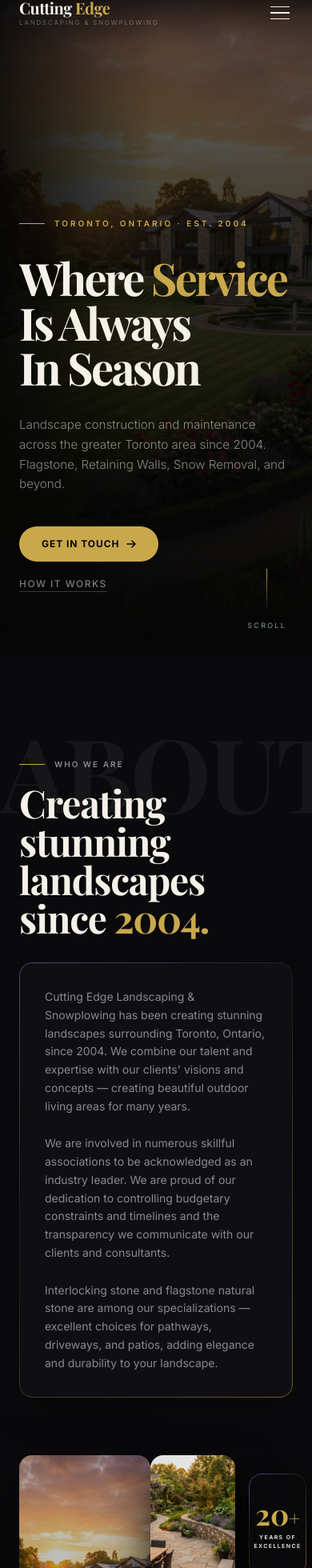
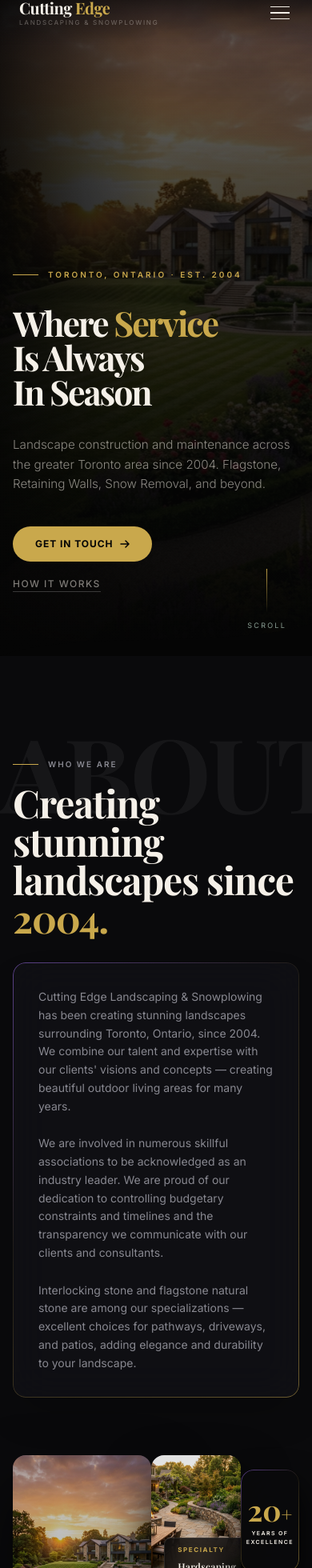
Before and after one commit to sohailarbi355813-cmyk/cuttingedgelandscape, a Next.js app: page / in a window 390 px wide. Shown: the part 24-1984 px from the top of the page at 80% size. Built offline with nearby package versions, Linux system fonts and the light colour scheme.

Commit message:
Optimize entire site for mobile layout constraints

```diff
--- a/components/About.tsx
+++ b/components/About.tsx
@@ -14,7 +14,7 @@ export default function About() {
         </span>
       </div>
 
-      <div className="relative z-10 w-full px-6 md:px-16 flex flex-col xl:flex-row items-start gap-12 xl:gap-16">
+      <div className="relative z-10 w-full px-4 md:px-16 flex flex-col xl:flex-row items-start gap-12 xl:gap-16">
 
         {/* LEFT COLUMN - MAIN TEXT */}
         <div className="w-full xl:w-[45%] flex flex-col">
@@ -62,7 +62,7 @@ export default function About() {
         <div className="w-full xl:w-[55%] flex flex-col gap-10 mt-6 xl:mt-0">
 
           {/* IMAGE COMPOSITION */}
-          <div className="relative w-full h-[450px] md:h-[550px] flex justify-end">
+          <div className="relative w-full h-[350px] md:h-[550px] flex justify-end">
 
             {/* Main Large Image */}
             <motion.div
@@ -100,7 +100,7 @@ export default function About() {
               whileInView={{ opacity: 1, scale: 1 }}
               viewport={{ once: true }}
               transition={{ type: "spring", stiffness: 100, damping: 15, delay: 0.3 }}
-              className="absolute top-[5%] left-[5%] xl:-left-[5%] w-32 h-32 md:w-36 md:h-36 rounded-full glow-border bg-[#0a0a0c]/90 backdrop-blur-xl flex flex-col items-center justify-center z-30 shadow-[0_20px_40px_rgba(0,0,0,0.9)]"
+              className="absolute top-[5%] left-0 xl:-left-[5%] w-32 h-32 md:w-36 md:h-36 rounded-full glow-border bg-[#0a0a0c]/90 backdrop-blur-xl flex flex-col items-center justify-center z-30 shadow-[0_20px_40px_rgba(0,0,0,0.9)]"
             >
               <div className="relative z-10 flex flex-col items-center">
                 <span className="font-[family-name:var(--font-display)] text-[#C9A84C] text-4xl md:text-5xl font-bold leading-none mb-1">20<span className="text-2xl md:text-3xl">+</span></span>
--- a/components/Achievements.tsx
+++ b/components/Achievements.tsx
@@ -81,7 +81,7 @@ export default function Achievements() {
         </span>
       </div>
 
-      <div className="relative z-10 max-w-[1400px] mx-auto px-6 md:px-16">
+      <div className="relative z-10 max-w-[1400px] mx-auto px-4 md:px-16">
 
         {/* Header */}
         <div className="flex flex-col md:flex-row md:items-end justify-between mb-20 gap-6">
--- a/components/Footer.tsx
+++ b/components/Footer.tsx
@@ -57,7 +57,7 @@ export default function Footer() {
         {/* Radial depth */}
         <div className="absolute inset-0 bg-[radial-gradient(ellipse_at_top_left,rgba(255,255,255,0.12),transparent_55%),radial-gradient(ellipse_at_bottom_right,rgba(5,5,5,0.18),transparent_55%)]" />
 
-        <div className="relative z-10 max-w-[1400px] mx-auto px-6 md:px-16 py-28 md:py-36">
+        <div className="relative z-10 max-w-[1400px] mx-auto px-4 md:px-16 py-28 md:py-36">
           <div className="flex flex-col md:flex-row md:items-end md:justify-between gap-10">
             <motion.div
               initial={{ opacity: 0, y: 30 }}
@@ -67,7 +67,7 @@ export default function Footer() {
             >
               <p className="text-[10px] uppercase tracking-[0.3em] text-[#050505]/50 mb-5 font-semibold">— Free Estimate</p>
               <h2 className="font-[family-name:var(--font-display)] font-bold text-[#050505] leading-none tracking-tighter"
-                  style={{ fontSize: "clamp(3rem, 7vw, 7rem)" }}>
+                  style={{ fontSize: "clamp(2.5rem, 9vw, 7rem)" }}>
                 Contact Us<br/>for a Free<br/>Estimate
               </h2>
             </motion.div>
@@ -104,7 +104,7 @@ export default function Footer() {
       <footer id="contact" className="bg-[#0a0a0c] relative overflow-hidden pt-28 pb-16">
 
         {/* Removed grid lines, kept clean background */}
-        <div className="relative z-10 max-w-[1400px] mx-auto px-6 md:px-16">
+        <div className="relative z-10 max-w-[1400px] mx-auto px-4 md:px-16">
 
           <div className="grid grid-cols-1 lg:grid-cols-[1.5fr_1fr_1fr] gap-20 lg:gap-16 mb-28">
 
--- a/components/Hero.tsx
+++ b/components/Hero.tsx
@@ -33,7 +33,7 @@ export default function Hero() {
 
       {/* ── CONTENT — foreground scrolls faster than BG ── */}
       <motion.div style={{ y: textY, opacity }}
-        className="relative z-10 w-full max-w-[1400px] mx-auto px-6 md:px-16 pb-20 md:pb-32">
+        className="relative z-10 w-full max-w-[1400px] mx-auto px-4 md:px-16 pb-20 md:pb-32">
 
         {/* Micro label */}
         <motion.div
@@ -56,7 +56,7 @@ export default function Hero() {
             transition={{ type: "spring", stiffness: 70, damping: 18, delay: 0.3 }}
             className="font-[family-name:var(--font-display)] text-[#F5F0E8] font-bold
                        leading-none tracking-tighter"
-            style={{ fontSize: "clamp(3.5rem, 9.5vw, 9rem)" }}
+            style={{ fontSize: "clamp(2.5rem, 11vw, 9rem)" }}
           >
             Where{" "}
             <em className="text-[#C9A84C] not-italic">Service</em>
--- a/components/Process.tsx
+++ b/components/Process.tsx
@@ -78,7 +78,7 @@ export default function Process() {
       </div>
 
       {/* CONNECTED STEPS CONTAINER */}
-      <div className="relative w-full px-6 md:px-16 pb-32">
+      <div className="relative w-full px-4 md:px-16 pb-32">
         {/* SVG Squiggly connecting line */}
         <div className="absolute top-1/2 left-[10%] right-[10%] h-[150px] -translate-y-1/2 hidden lg:block pointer-events-none z-0">
           <svg width="100%" height="100%" preserveAspectRatio="none" viewBox="0 0 1000 100" fill="none" stroke="rgba(168,116,255,0.4)" strokeWidth="1.5">
@@ -159,10 +159,10 @@ export default function Process() {
           whileHover={{ scale: 1.05, y: -8, boxShadow: "0 40px 80px rgba(0,0,0,0.9)", zIndex: 50 }}
           viewport={{ once: true, margin: "-60px" }}
           transition={{ type: "spring", stiffness: 80, damping: 20 }}
-          className="absolute left-1/2 -translate-x-1/2 md:translate-x-0 md:left-[15%] top-1/2 -translate-y-1/2 md:top-[10%] md:translate-y-0 w-[85%] md:w-auto glow-border bg-[#0a0a0c]/90 backdrop-blur-xl px-6 md:px-20 py-10 md:py-16 shadow-[0_30px_80px_rgba(0,0,0,0.8)] z-20 flex flex-col items-center cursor-default"
+          className="absolute left-1/2 -translate-x-1/2 md:translate-x-0 md:left-[15%] top-1/2 -translate-y-1/2 md:top-[10%] md:translate-y-0 w-[85%] md:w-auto glow-border bg-[#0a0a0c]/90 backdrop-blur-xl px-4 md:px-20 py-8 md:py-16 shadow-[0_30px_80px_rgba(0,0,0,0.8)] z-20 flex flex-col items-center cursor-default"
         >
           <h2 className="font-[family-name:var(--font-display)] font-bold text-[#F5F0E8] leading-none tracking-tight mb-8"
-              style={{ fontSize: "clamp(4rem, 8vw, 7rem)" }}>
+              style={{ fontSize: "clamp(2.5rem, 10vw, 7rem)" }}>
             Contact-Us
           </h2>
 
--- a/components/Reviews.tsx
+++ b/components/Reviews.tsx
@@ -37,7 +37,7 @@ export default function Reviews() {
     <section className="relative bg-[#050505] overflow-hidden">
       <div className="border-t border-[0.5px] border-[#E6E6FA]/8" />
 
-      <div className="max-w-[1400px] mx-auto px-6 md:px-16 pt-28 md:pt-36 pb-12">
+      <div className="max-w-[1400px] mx-auto px-4 md:px-16 pt-28 md:pt-36 pb-12">
         {/* Header — Scale Shock, left-right split */}
         <motion.div
           initial={{ opacity: 0, y: 30 }}
--- a/components/Services.tsx
+++ b/components/Services.tsx
@@ -66,7 +66,7 @@ export default function Services() {
                 {/* Huge Number Overlay */}
                 <div className="absolute top-[100px] md:top-1/2 -translate-y-1/2 left-8 md:left-12 pointer-events-none drop-shadow-2xl">
                   <span className="font-[family-name:var(--font-display)] text-[#F5F0E8] font-bold leading-none select-none"
-                        style={{ fontSize: "clamp(6rem, 12vw, 9rem)" }}>
+                        style={{ fontSize: "clamp(4rem, 12vw, 9rem)" }}>
                     {service.num}
                   </span>
                 </div>
@@ -100,7 +100,7 @@ export default function Services() {
                 {/* Huge Number Overlay */}
                 <div className="absolute top-1/2 -translate-y-1/2 left-8 md:left-16 pointer-events-none drop-shadow-2xl">
                   <span className="font-[family-name:var(--font-display)] text-[#F5F0E8] font-bold leading-none select-none"
-                        style={{ fontSize: "clamp(8rem, 14vw, 14rem)" }}>
+                        style={{ fontSize: "clamp(4.5rem, 14vw, 14rem)" }}>
                     {service.num}
                   </span>
                 </div>
@@ -144,7 +144,7 @@ export default function Services() {
                 {/* Huge Number Overlay */}
                 <div className="absolute top-[80px] md:top-1/2 -translate-y-1/2 left-4 md:-left-8 pointer-events-none drop-shadow-xl">
                   <span className="font-[family-name:var(--font-display)] text-[#F5F0E8] font-bold leading-none select-none"
-                        style={{ fontSize: "clamp(6rem, 14vw, 12rem)" }}>
+                        style={{ fontSize: "clamp(4rem, 14vw, 12rem)" }}>
                     {service.num}
                   </span>
                 </div>
```
